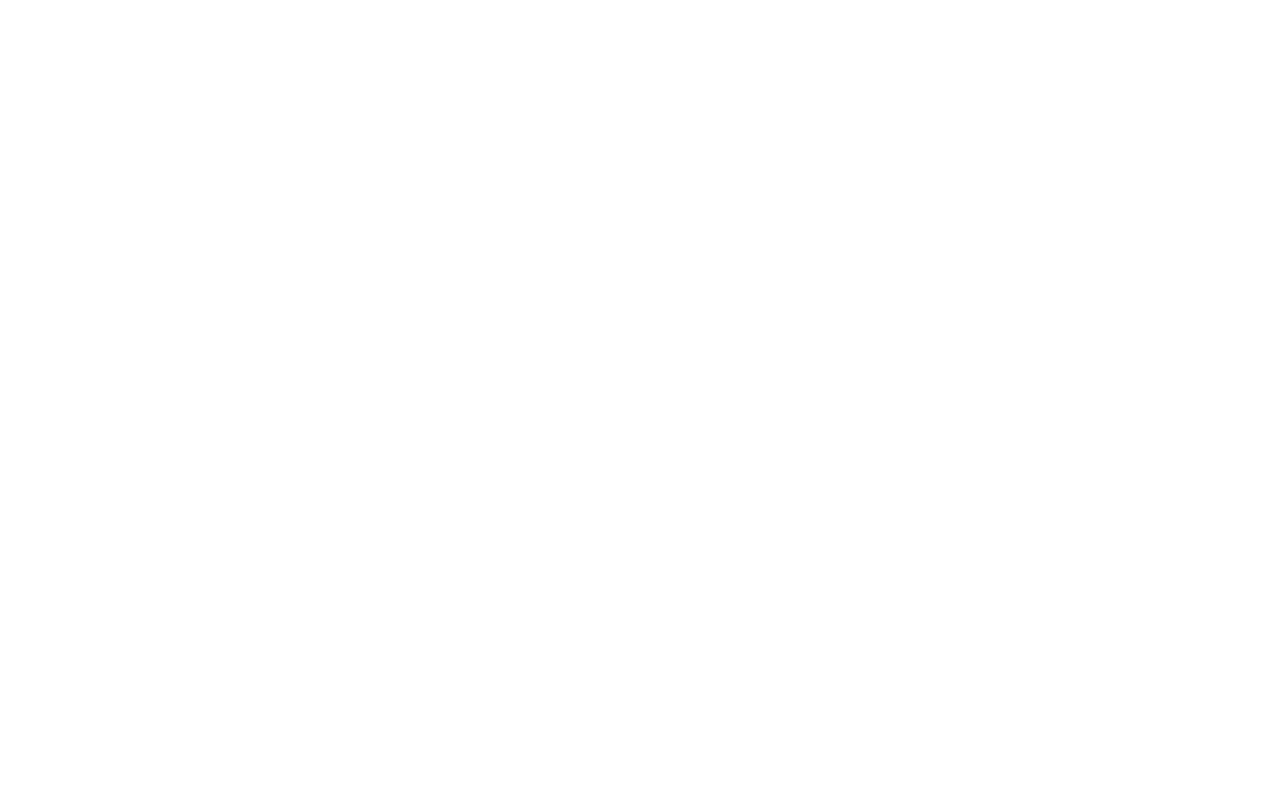
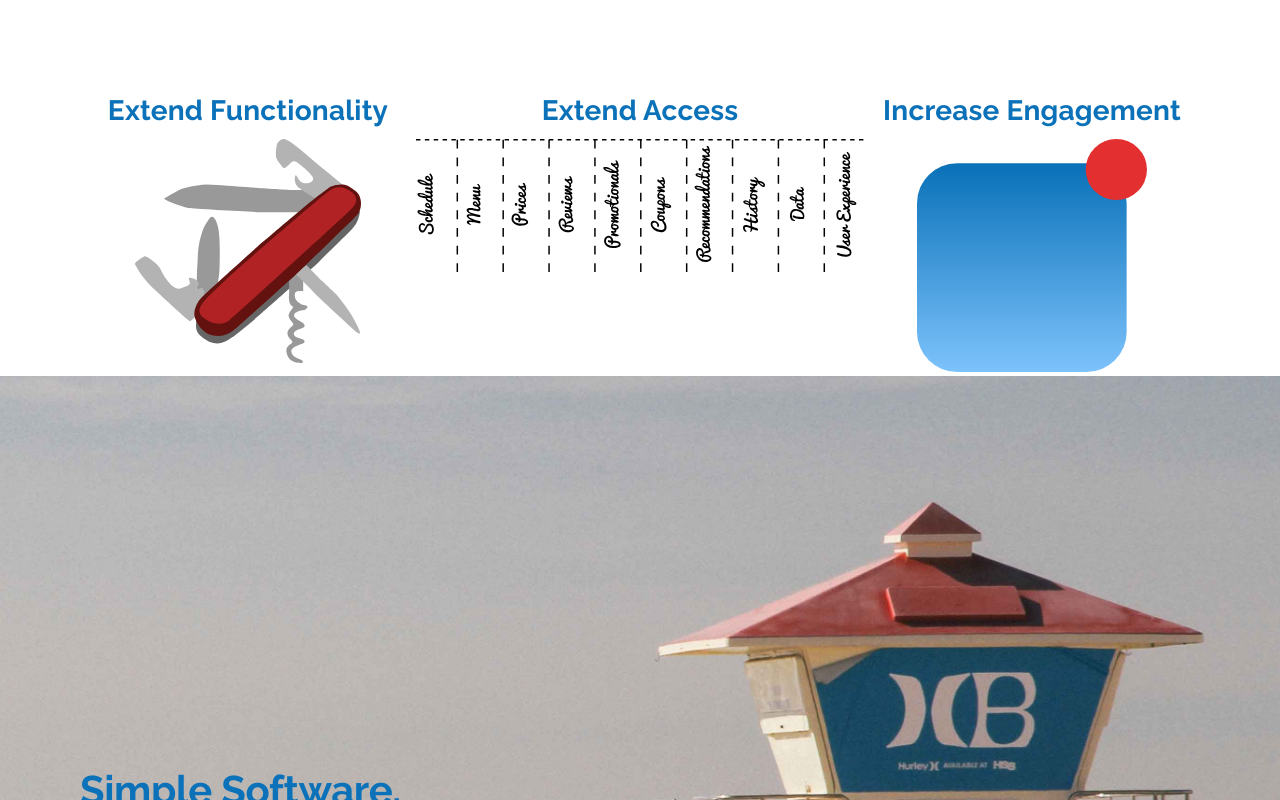
Before and after one commit to toshi-c-udemy/MaterialUIandReactJS-ArcDevelopment, a React (Create React App) app: page /mobileapps in a window 1280 px wide. Shown: the part 1340-2140 px from the top of the page. Before the commit the page ends 1199 px from the top, so only its background shows below. Built offline with nearby package versions, Linux system fonts and the light colour scheme.

Commit message:
【セクション6】94. iOS/Android App Development Page - Responsive Design
On branch MaterialUIandReactJS/Section6-ComplexLayouts
Changes to be committed:
	modified:   src/components/MobileApps.js

```diff
--- a/src/components/MobileApps.js
+++ b/src/components/MobileApps.js
@@ -13,8 +13,13 @@
 
 import forwardArrow from '../assets/forwardArrow.svg';
 import backArrow from '../assets/backArrow.svg';
+import swiss from '../assets/swissKnife.svg';
+import access from '../assets/extendAccess.svg';
+import engagement from '../assets/increaseEngagement.svg';
 
 import integrationAnimation from '../animations/integrationAnimation/data.json';
+
+import CallToAction from './ui/CallToAction';
 
 const useStyles = makeStyles((theme) => ({
   heading: {
@@ -38,6 +43,7 @@
   const classes = useStyles();
   const theme = useTheme();
   const matchesMD = useMediaQuery(theme.breakpoints.down('md'));
+  const matchesSM = useMediaQuery(theme.breakpoints.down('sm'));
   const matchesXS = useMediaQuery(theme.breakpoints.down('xs'));
 
   const defaultOptions = {
@@ -109,19 +115,25 @@
           </Grid>
         </Hidden>
       </Grid>
-      <Grid item container direction='row' className={classes.rowContainer}>
+      <Grid
+        item
+        container
+        direction={matchesSM ? 'column' : 'row'}
+        style={{ marginTop: '15em', marginBottom: '15em' }}
+        className={classes.rowContainer}
+      >
         <Grid item container direction='column' md>
           <Grid item>
-            <Typography variant='h4' gutterBottom>
+            <Typography align={matchesSM ? 'center' : undefined} variant='h4' gutterBottom>
               Integration
             </Typography>
           </Grid>
           <Grid item>
-            <Typography variant='body1' paragraph>
+            <Typography align={matchesSM ? 'center' : undefined} variant='body1' paragraph>
               Our technology enables an innate interconnection between web and mobile applications,
               putting everything you need right in one convenient place.
             </Typography>
-            <Typography variant='body1' paragraph>
+            <Typography align={matchesSM ? 'center' : undefined} variant='body1' paragraph>
               This allows you to extend your reach, reinvent interactions, and develop a stronger
               relationship with your users than ever before.
             </Typography>
@@ -132,22 +144,73 @@
         </Grid>
         <Grid item container direction='column' md>
           <Grid item>
-            <Typography align='right' variant='h4' gutterBottom>
+            <Typography align={matchesSM ? 'center' : 'right'} variant='h4' gutterBottom>
               Simultaneous Platform Support
             </Typography>
           </Grid>
           <Grid item>
-            <Typography align='right' variant='body1' paragraph>
+            <Typography align={matchesSM ? 'center' : 'right'} variant='body1' paragraph>
               Our cutting-edge development process allows us to create apps for iPhone, Android, and
               tablets — all at the same time.
             </Typography>
-            <Typography align='right' variant='body1' paragraph>
+            <Typography align={matchesSM ? 'center' : 'right'} variant='body1' paragraph>
               This significantly reduces costs and creates a more unified brand experience across
               all devices.
             </Typography>
           </Grid>
         </Grid>
       </Grid>
+      <Grid
+        item
+        container
+        direction={matchesMD ? 'column' : 'row'}
+        className={classes.rowContainer}
+      >
+        <Grid item container direction='column' alignItems='center' md>
+          <Grid item>
+            <Typography variant='h4' gutterBottom>
+              Extend Functionality
+            </Typography>
+          </Grid>
+          <Grid item>
+            <img src={swiss} alt='swiss army knife' />
+          </Grid>
+        </Grid>
+        <Grid
+          item
+          container
+          direction='column'
+          alignItems='center'
+          md
+          style={{ marginTop: matchesMD ? '10em' : 0, marginBottom: matchesMD ? '10em' : 0 }}
+        >
+          <Grid item>
+            <Typography variant='h4' gutterBottom>
+              Extend Access
+            </Typography>
+          </Grid>
+          <Grid item>
+            <img
+              src={access}
+              alt='tear-one-off sign'
+              style={{ maxWidth: matchesXS ? '20em' : '28em' }}
+            />
+          </Grid>
+        </Grid>
+        <Grid item container direction='column' alignItems='center' md>
+          <Grid item>
+            <Typography variant='h4' gutterBottom>
+              Increase Engagement
+            </Typography>
+          </Grid>
+          <Grid item>
+            <img src={engagement} alt='app with notification' />
+          </Grid>
+        </Grid>
+      </Grid>
+      <Grid item>
+        <CallToAction setValue={props.setValue} />
+      </Grid>
     </Grid>
   );
 }
```
